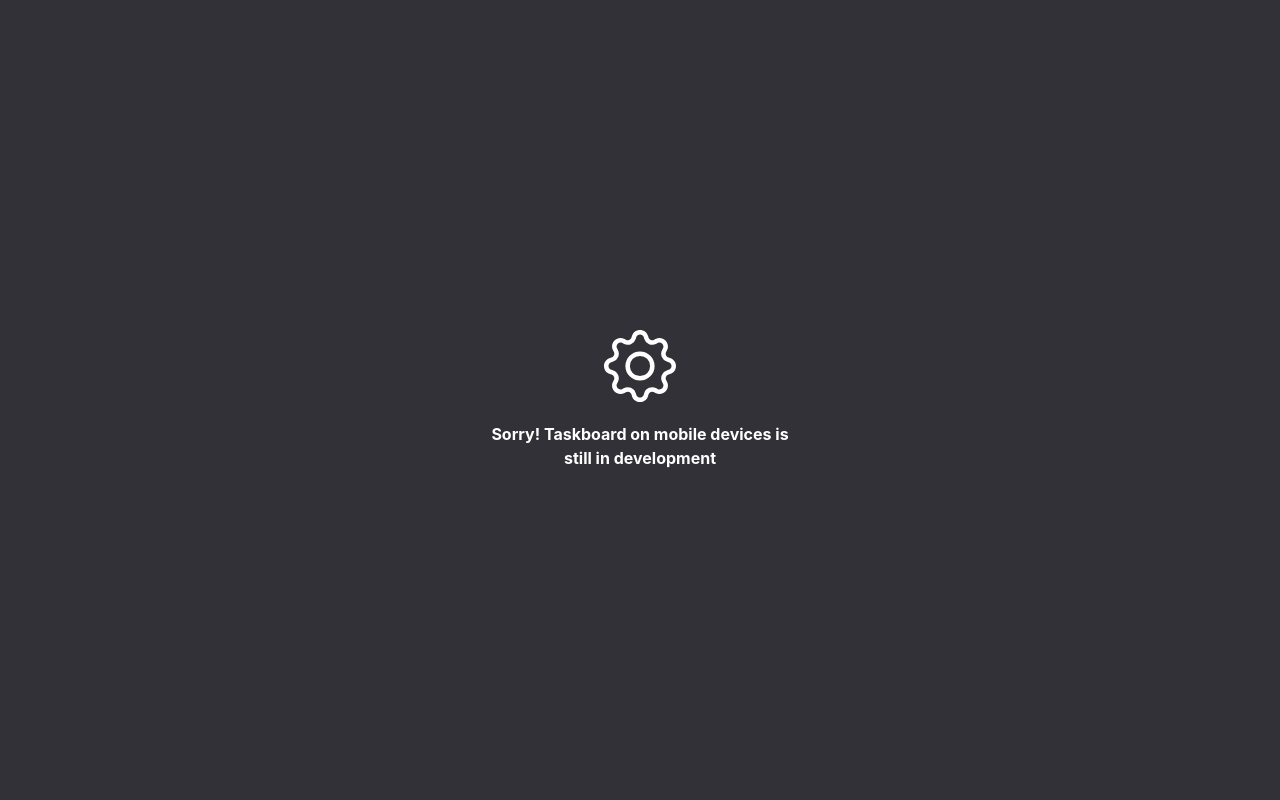
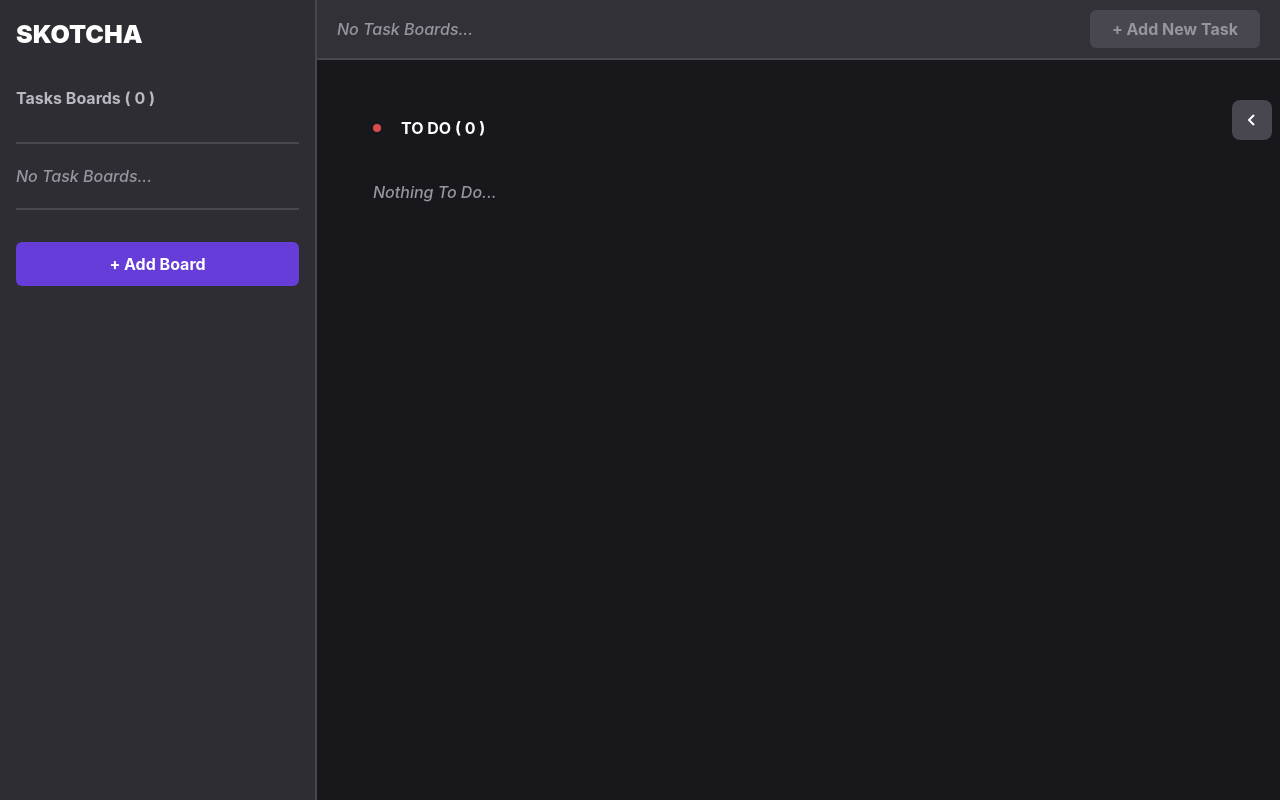
Before and after one commit to jacobpacheco100/Skotcha, a React (Create React App) app: page /dashboard in a window 1280 px wide. Built offline with nearby package versions, Linux system fonts and the light colour scheme.

Commit message:
mobile improvments

```diff
--- a/src/pages/Dashboard.jsx
+++ b/src/pages/Dashboard.jsx
@@ -50,7 +50,7 @@
   return (
     <main className='dashboard--container'>
       {/* hide if mobile */}
-      <div className='h-screen w-screen bg-gray-1 fixed z-40 flex items-center'>
+      <div className='h-screen w-screen bg-gray-1 fixed z-40 flex items-center sm:hidden'>
         <div className='w-[80%] max-w-[300px] text-center mx-auto flex flex-col justify-center items-center space-y-5'>
           <BsGear className='text-7xl' />
           <p className='h4'>
```
